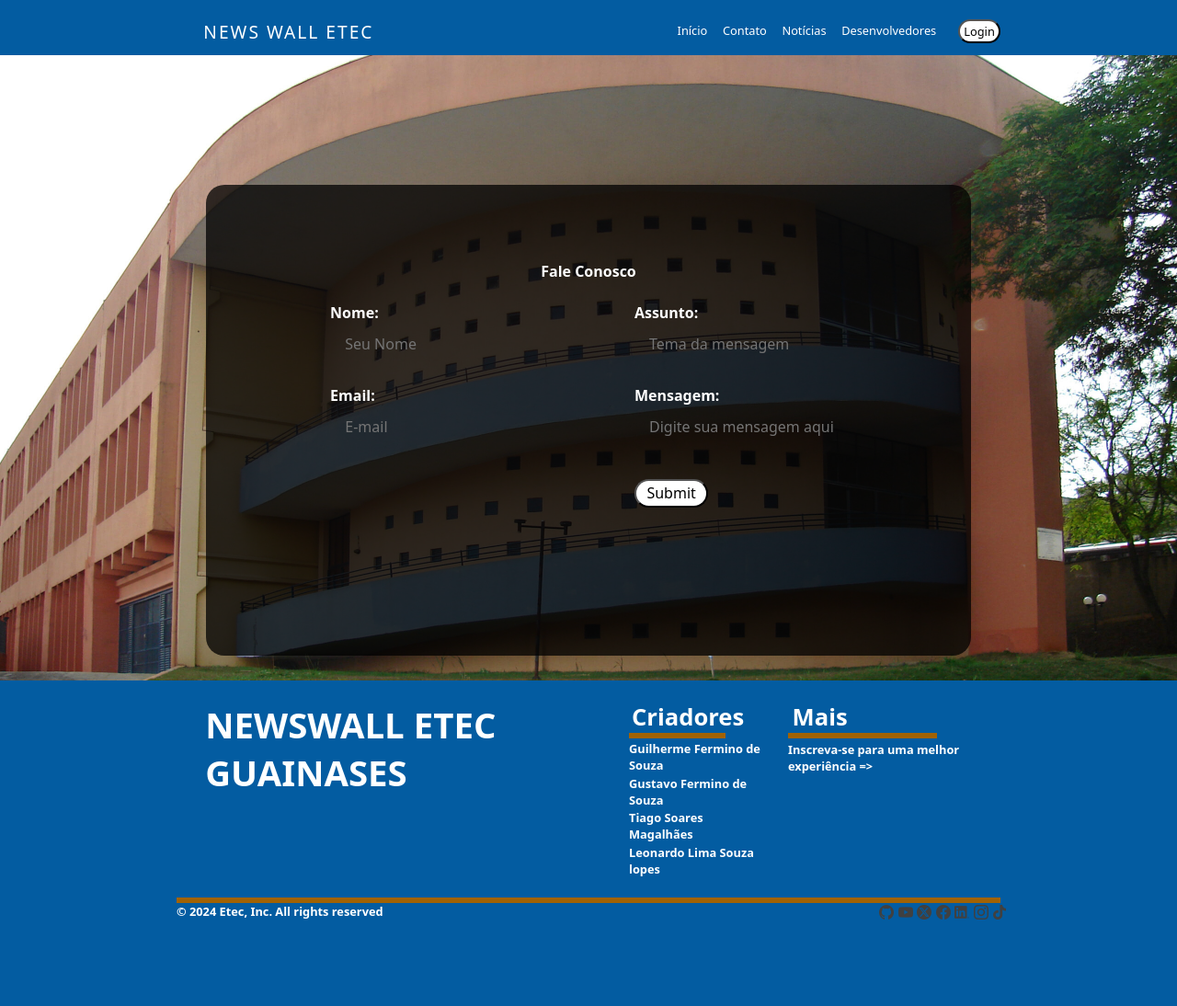
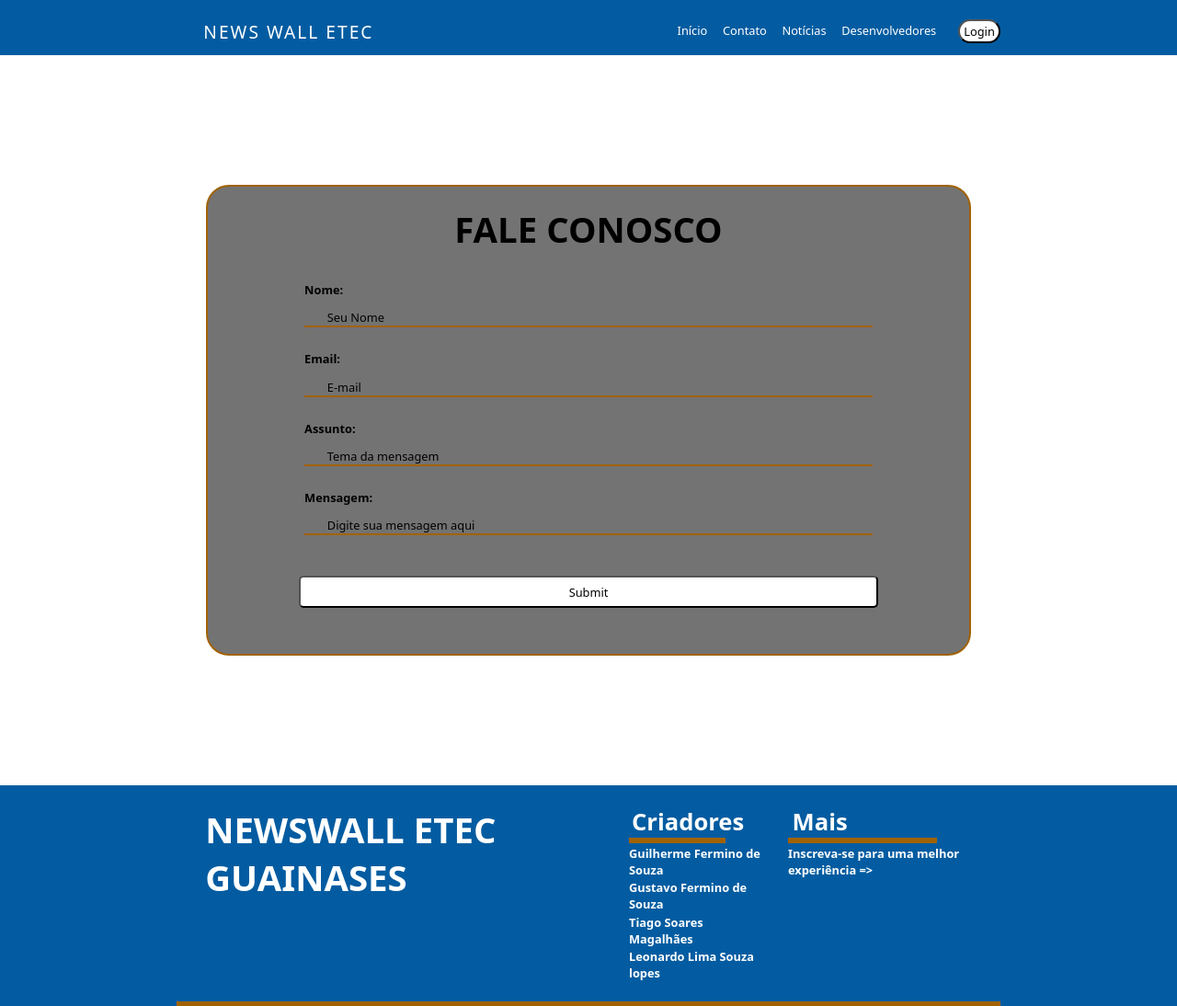
Before and after one commit to guilherme-fermino-de-souza/Desc, a PHP site: page /contato.php in a window 1280 px wide. Shown: the top 1094 px of the page at 92% size. Before the commit the page ends 1000 px from the top, so only its background shows below. Run offline with PHP 8.4, Linux system fonts and the light colour scheme.

Commit message:
Update contato.php

```diff
--- a/site/contato.php
+++ b/site/contato.php
@@ -8,123 +8,83 @@
     <link rel="stylesheet" href="./css/estilo.css">
     <style>
         /*CONTATO START*/
-        .fundo {
+        .contato-principal {
             display: flex;
-            flex-direction: row;
-            background-image: url(../site/images/Etec-Butbunito-1.jpg);
+            justify-content: center; /* Horizontal alignment */
+            align-items: center;     /* Vertical alignment */
+            background-color: var(--branco-principal);
             background-position: center;
             background-size: cover;
-            height: 85vh;
         }
-        .fundo h1 {
-            font-size: var(--font-xx-link);
-            margin: auto;
+        .contato {
+            display: flex;
+            flex-direction: column;
+            width: 25%;
+            background-color: var(--cinza-fonte-claro);
+            border: 2px solid var(--tema-secundario); /* Largura, estilo e cor da borda */
+            border-radius: 25px;
+            padding: 5% 0%;
+            margin-top: 3%;
+            margin-bottom: 3%;
         }
-
         .fale-conosco {
             display: flex;
             flex-direction: column;
-            align-items: center;
-            margin: 8%;
+            width: 80%;
+            margin: auto;
         }
-
-        .contato {
-            background-color: rgba(0, 0, 0, 0.75);
-            /* Define a cor de fundo com transparência */
-            color: var(--branco-principal);
-            border-radius: 20px;
-            width: 55vw;
-            height: 35vw;
-            margin: 5% auto;
-            padding: 10px 10px;
-        }
-
-        .inputs {
-            width: 100%;
-            display: flex;
-            flex-direction: row;
-            justify-content: center;
-        }
-
-        .inputs>h1 {
+        .contato h1 {
+            font-size: var(--fonte-grande);
+            margin: 0% 0% 2% 0%;
             color: var(--preto-fonte);
             font-weight: 800;
-            margin: 0;
+            text-align: center;
         }
-
-        .inputs-first-column {
-            margin-right: 15%;
-        }
-
-        .espaco-input {
+        .textfield {
             display: flex;
             flex-direction: column;
+            padding: 1%;
         }
-
-        .espaco-input label {
-            font-size: var(--font-xs-link);
-            font-weight: 800;
-            margin-top: 10%;
+        .textfield label {
+            font-size: var(--fonte-padrao);
+            font-weight: 700;
+            margin-top: 2%;
         }
-
-        .espaco-input select {
-            width: 100%;
-            margin-top: 2%;
-            margin-left: 2%;
-            border: none;
-            border-bottom: 2px solid var(--vermelho-principal);
-            padding: 2%;
-            background-color: rgba(0, 0, 0, 0.0);
-            color: var(--branco-principal);
-            font-size: var(--font-sm-link);
-            box-shadow: none;
+        .textfield input::placeholder {
+            font-size: var(--fonte-padrao);
+            color: var(--preto-fonte);
+            padding-left: 4%;
+        }
+        .textfield>input:focus {
             outline: none;
-        }
-
-        .espaco-input select:focus{
-        outline: none;
-        color: #ffffff;
-        background-color: #000;
-        border-radius: 10%;
-        transition: 0.5s;
-        }
-        .espaco-input>input:focus {
-            outline: none;
-            color: var(--branco-principal);
+            color: var(--preto-fonte);
             background-color: rgba(0, 0, 0, 0);
             border-radius: 10%;
             transition: 0.5s;
         }
-
-        .espaco-input>input {
-            width: 130%;
-            margin-left: 2%;
+        .textfield>input {
+            width: 100%;
+            margin-top: 2%;
             border: none;
-            border-bottom: 2px solid var(--vermelho-principal);
-            padding: 5%;
-            background-color: rgba(0, 0, 0, 0.0);
-            /* Define a cor de fundo com transparência */
+            border-bottom: 2px solid var(--tema-secundario);
+            background-color: rgba(0, 0, 0, 0.0); /* Define a cor de fundo com transparência */
             color: var(--branco-principal);
-            font-size: var(--font-sm-link);
+            font-size: var(--fonte-padrao);
+            box-shadow: none;
+            outline: none;
         }
-
-        .contato-enviar {
-            margin-top: 15%;
-            margin-left: auto;
-        }
-
         .fale-conosco input[type="submit"] {
             background-color: var(--branco-principal);
             color: var(--preto-fonte);
-            font-size: var(--font-sm-link);
-            border-radius: 35px;
-            padding: 1% 5%;
+            font-size: var(--fonte-padrao);
+            border-radius: 5px;
+            padding: 1% 0%;
+            width: 100%;
+            margin: 6% 0% ;
         }
 
         input[type="submit"]:hover {
-            background-color: rgba(255, 0, 0, 0.5);
-            /* Define a cor de fundo com transparência */
-            /* Muda a cor de fundo quando o mouse passa por cima */
+            background-color: var(--tema-terciario);
             color: var(--branco-principal);
         }
         @media (max-width: 1360px) {
@@ -143,29 +103,27 @@
 
     <?php include './navbar.php' ?>
     <!--contato start--> <!--INÍCIO-->
-    <section class="fundo">
+    <section class="contato-principal">
         <div class="contato">
 
             <form class="fale-conosco" name="fale-conosco" action="../site/contatoEnviar.php" method="post">
-                <h1 class="titulo-contato">Fale Conosco</h1>
-                <div class="inputs">
-                    <div class="inputs-first-column">
-                        <div class="espaco-input">
+                <h1>FALE CONOSCO</h1>
+                        <div class="textfield">
                             <label for="nome" class="label">Nome:</label>
                             <input type="text" class="input" name="nome" required placeholder="Seu Nome" />
                         </div>
-                        <div class="espaco-input">
+
+                        <div class="textfield">
                             <label for="email" class="label">Email:</label>
                             <input type="email" class="input" name="email" required placeholder="E-mail" />
                         </div>
 
-                    </div>
-                    <div class="inputs-second-column">
-                        <div class="espaco-input">
+                        <div class="textfield">
                             <label for="assunto" class="label">Assunto:</label>
                             <input type="text" class="input" name="assunto" required placeholder="Tema da mensagem" />
                         </div>
-                        <div class="espaco-input">
+
+                        <div class="textfield">
                             <label for="mensagem" class="label">Mensagem:</label>
                             <input type="text" class="input" name="mensagem" required placeholder="Digite sua mensagem aqui" maxlength="250" />
                         </div> <!--Deixe este placeholder maior-->
@@ -173,8 +131,6 @@
                         <div class="contato-enviar">
                             <input type="submit" class="botao-enviar" name="botao" required placeholder="Enviar" />
                         </div>
-                    </div>
-                </div>
             </form>
         </div>
     </section>
```
